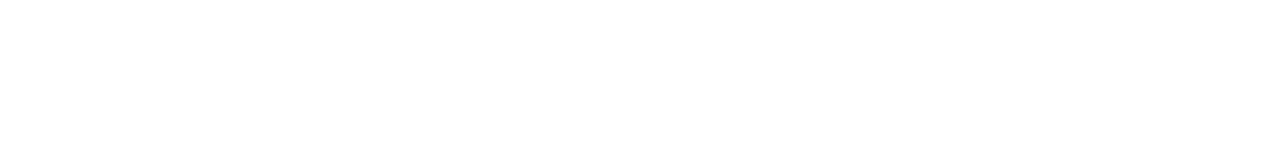
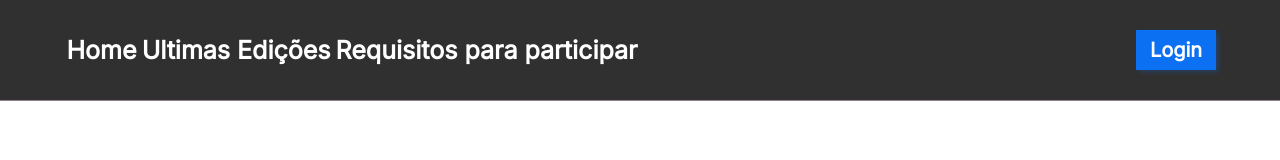
Before and after one commit to dcLima7/BOOTCAMP_DNC, a plain HTML site: page index.html in a window 1280 px wide. Drawn offline with Linux system fonts and the light colour scheme.

Commit message:
Criação do estilo do menu

```diff
--- a/index.html
+++ b/index.html
@@ -4,9 +4,17 @@
     <meta charset="UTF-8">
     <meta http-equiv="X-UA-Compatible" content="IE=edge">
     <meta name="viewport" content="width=device-width, initial-scale=1.0">
+    <link rel="stylesheet" href="style.css">
     <title>Bootcamp-DNC</title>
 </head>
 <body>
-
+    <nav id="principal">
+        <div id="menu">
+            <a href="">Home</a>
+            <a href="">Ultimas Edições</a>
+            <a href="">Requisitos para participar</a>
+        </div>
+        <button>Login</button>
+    </nav>
 </body>
 </html>
--- /dev/null
+++ b/style.css
@@ -0,0 +1,48 @@
+    @import url('https://fonts.googleapis.com/css2?family=Inter:wght@100;400&display=swap');
+
+        body{
+            margin:0px; /*Margem Externa*/
+            padding:0px; /*Margem Interna*/
+
+        }
+        #principal{
+            background-color: #303030;
+            width: 100%;
+            height: 100px;
+            border: 1px;
+            display: flex;
+            justify-content: space-between;
+            align-items: center;
+            border-bottom: 1px solid #baba;
+
+        }
+        #menu{
+            display: flex;
+            width: 45%;
+            justify-content: space-around;
+            align-items: center;
+            margin-left: 5%;
+        }
+        #principal div a{
+            font-family: "inter";
+            font-size: 25px;
+            font-weight: 600;
+            color: white;
+            text-decoration: none;
+        }
+        #principal div a:hover{
+            color: #cccccc;
+        }
+        #principal button{
+            margin-right: 5%;
+            background-color: #0C70F2;
+            border: 0px;
+            height: 40px;
+            width: 80px;
+            font-family: "inter";
+            font-size: 20px;
+            font-weight: 600;
+            color: white;
+            box-shadow: 3px 2px 4px rgba(12, 112, 242, 0.25);
+            cursor: pointer;
+        }
```
